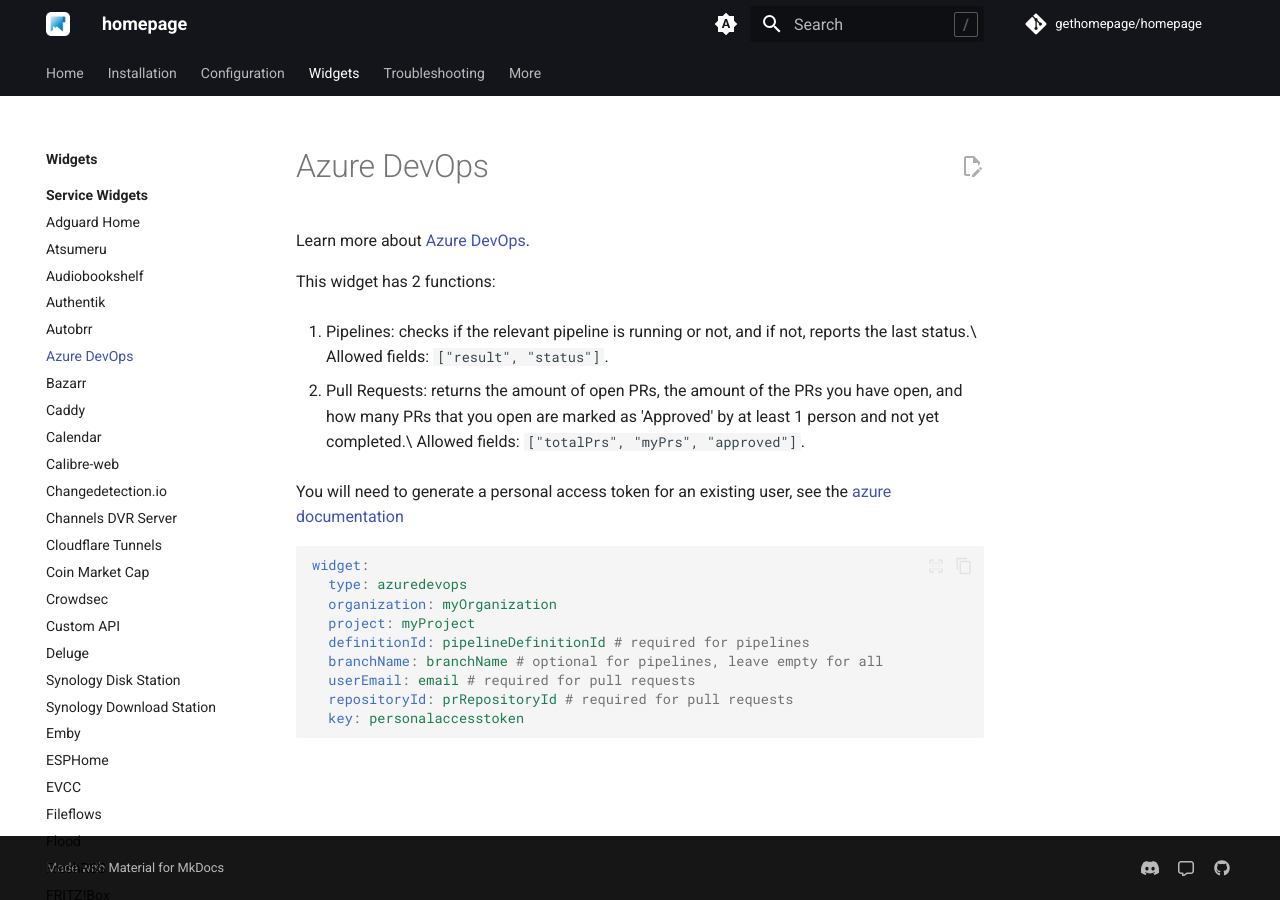
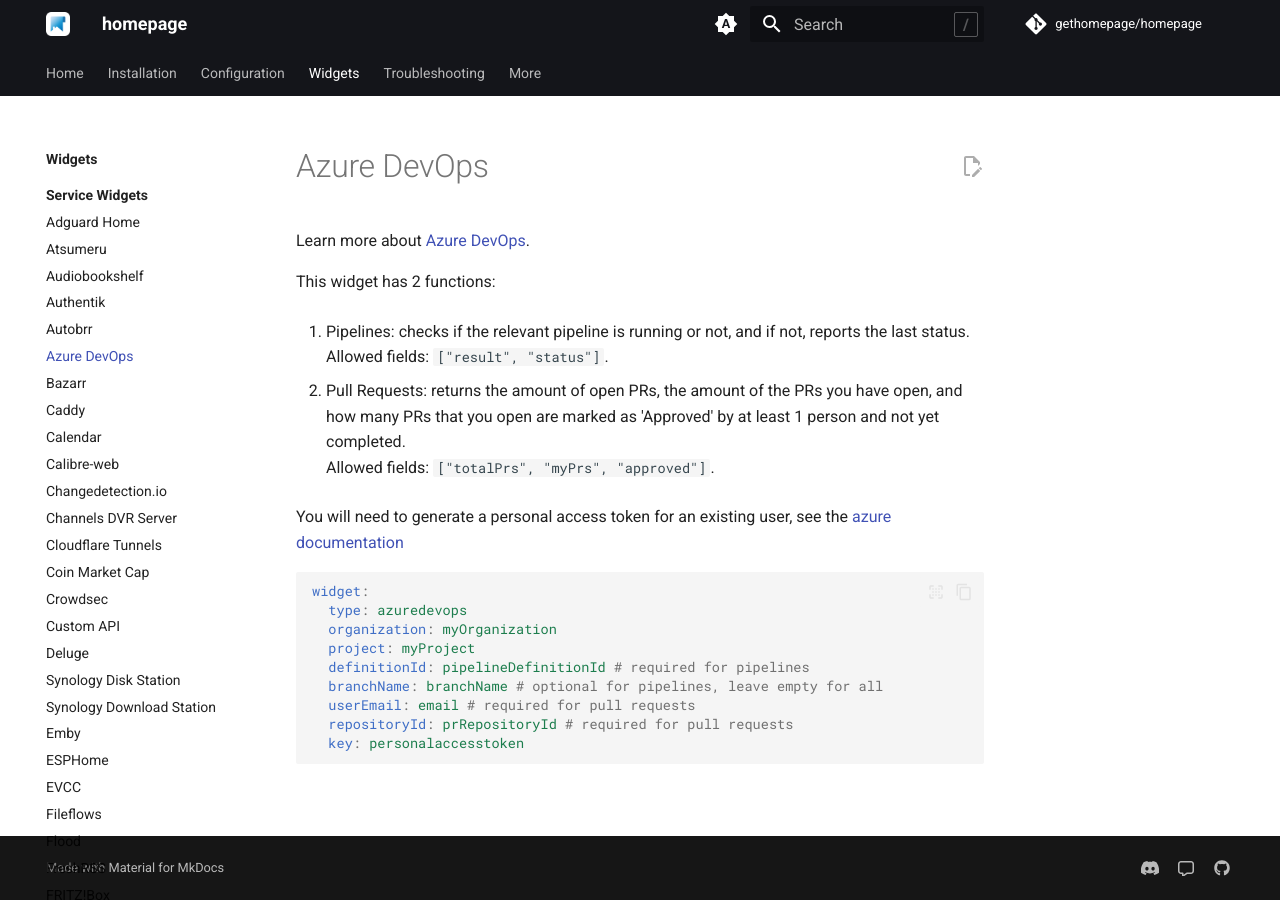
Before and after one commit to jobstar-git/home_p, an MkDocs documentation site: the page built from docs/widgets/services/azuredevops.md, in a window 1280 px wide. Built offline with MkDocs 1.6.1 and Material for MkDocs 9.7.7, drawn with Linux system fonts in a browser that asks for light colours; a script that is not in the unit is left out; comment, search, counter and statistics services are not loaded; the version menu is left out.

```diff
--- a/docs/widgets/services/azuredevops.md
+++ b/docs/widgets/services/azuredevops.md
@@ -7,10 +7,10 @@ Learn more about [Azure DevOps](https://azure.microsoft.com/en-us/products/devop
 
 This widget has 2 functions:
 
-1. Pipelines: checks if the relevant pipeline is running or not, and if not, reports the last status.\
+1. Pipelines: checks if the relevant pipeline is running or not, and if not, reports the last status.<br>
    Allowed fields: `["result", "status"]`.
 
-2. Pull Requests: returns the amount of open PRs, the amount of the PRs you have open, and how many PRs that you open are marked as 'Approved' by at least 1 person and not yet completed.\
+2. Pull Requests: returns the amount of open PRs, the amount of the PRs you have open, and how many PRs that you open are marked as 'Approved' by at least 1 person and not yet completed.<br>
    Allowed fields: `["totalPrs", "myPrs", "approved"]`.
 
 You will need to generate a personal access token for an existing user, see the [azure documentation](https://learn.microsoft.com/en-us/azure/devops/organizations/accounts/use-personal-access-tokens-to-authenticate?view=azure-devops&tabs=Windows#create-a-pat)
```
Also changed, not shown: docs/widgets/services/crowdsec.md (+1 -1 lines), docs/widgets/services/gitea.md (+1 -1 lines), docs/widgets/services/peanut.md (+1 -1 lines), docs/widgets/services/prometheus.md (+1 -1 lines), docs/widgets/services/pterodactyl.md (+1 -1 lines).
